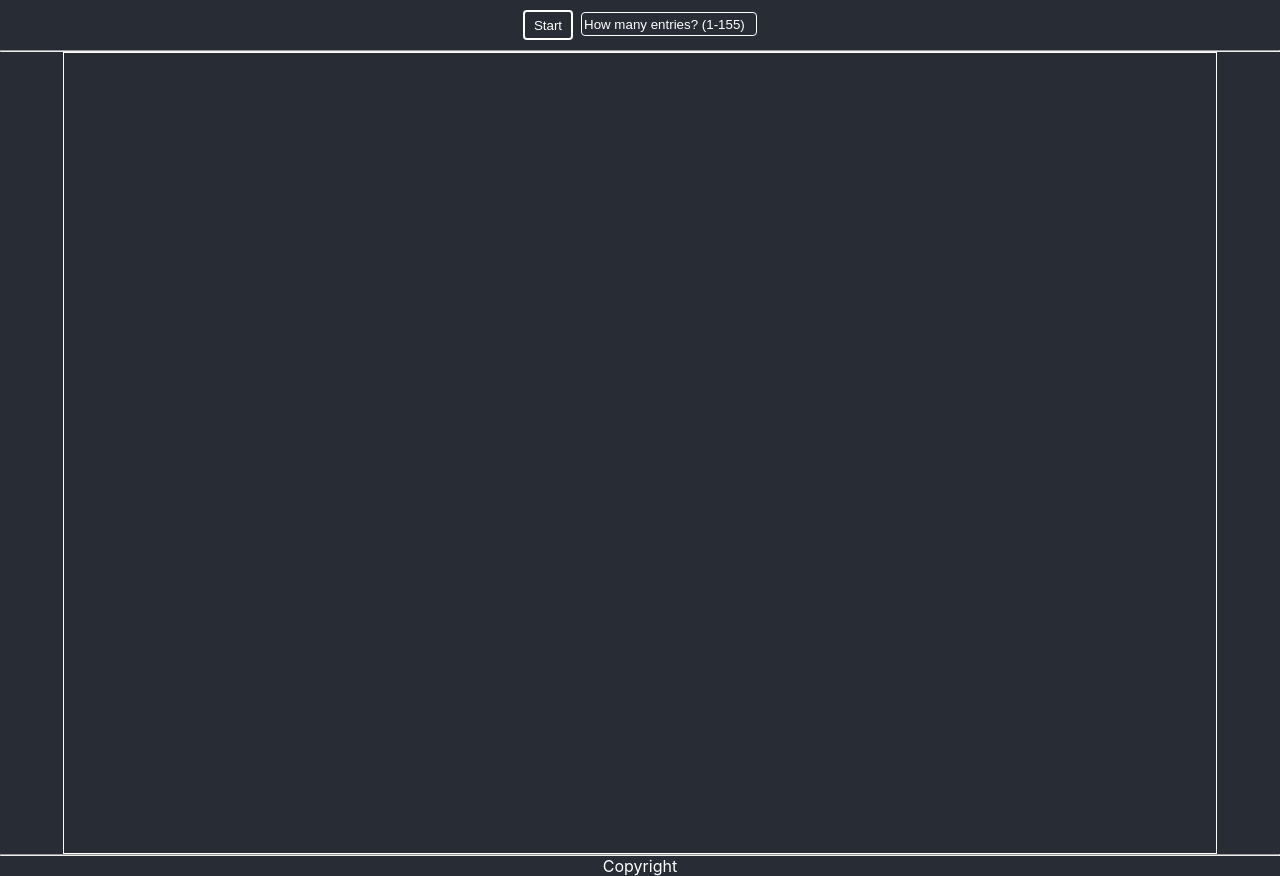
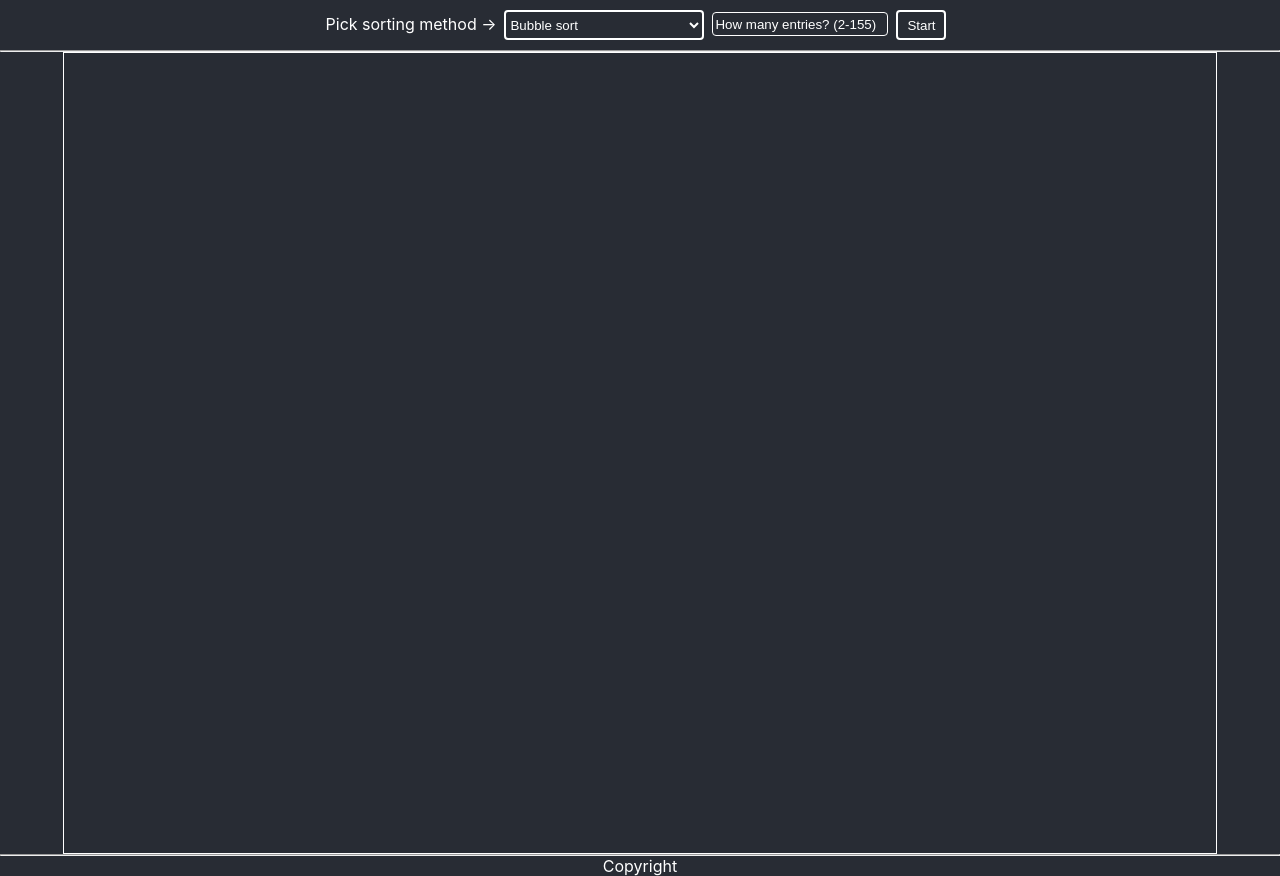
Before and after one commit to pvsem/sortingAlgorithmVisualization, a React (Create React App) app: page / in a window 1280 px wide. Built offline with nearby package versions, Linux system fonts and the light colour scheme.

Commit message:
add sorting by different algorithms

```diff
--- a/src/App.css
+++ b/src/App.css
@@ -90,6 +90,7 @@ input{
   border: 1px solid white;
   line-height: 18px;
   min-width: 170px;
+  margin-right: 8px;
 }
 input::placeholder{
   color:white;
@@ -103,3 +104,28 @@ input::-webkit-inner-spin-button {
     -webkit-appearance: none;
     margin: 0;
 }
+select{
+  width: 200px;
+  height: 30px;
+  margin-right: 8px;
+  border: solid 2px white;
+  border-radius: 4px;
+  margin-top: 10px;
+  color:white;
+  background: transparent;
+  margin-left: 8px;
+}
+select:hover{
+  cursor: pointer;
+}
+select::placeholder{
+  color:white;
+  line-height: 18px;
+}
+select:focus{
+  outline: none;
+}
+label{
+  color:white;
+
+}
--- a/src/App.jsx
+++ b/src/App.jsx
@@ -3,7 +3,7 @@ import "./App.css";
 import { Header } from "./Header";
 import { Main } from "./Main";
 import { Footer } from "./Footer";
-import {bubbleSort} from './utils'
+import * as sortMethods from "./utils";
 
 function randomInteger(min, max) {
   let rand = min - 0.5 + Math.random() * (max - min + 1);
@@ -12,34 +12,46 @@ function randomInteger(min, max) {
 
 export class App extends React.Component {
   state = {
-    entries: null,
+    entries: '',
     entriesArr: [],
+    sortMethod: "bubbleSort",
   };
 
   handleEntriesChange = (e) => {
-    this.setState({ entries: Number(e.target.value) });
+	const entries = e.target.value ? Number(e.target.value) : ''
+    this.setState({ entries });
   };
 
   handleStartClick = (e) => {
-    e.preventDefault();
+	e.preventDefault();
+	if(this.state.entries < 2 || this.state.entries > 155){
+		alert('Value should be in 2-155 range!')
+		return;
+	}
     const entriesArr = Array.from({ length: this.state.entries }).map(() => ({
       value: randomInteger(1, 800),
       isActive: false,
     }));
-    this.setState({ entriesArr });
+	this.setState({ entriesArr });
   };
 
   handleSortClick = (e) => {
     e.preventDefault();
     this.setState((state) => ({
-      entriesArr: state.entriesArr.concat().sort((a, b) => a.value - b.value),
+      entriesArr: sortMethods[state.sortMethod](state.entriesArr.concat()),
     }));
   };
+
+  handleSortChange = (e) => {
+	  this.setState({sortMethod: e.target.value})
+  }
 
   render() {
     return (
       <div className="App">
         <Header
+		  sortMethod={this.state.sortMethod}
+		  onSortMethodChange={this.handleSortChange}
           entries={this.state.entries}
           onEntriesChange={this.handleEntriesChange}
           onStartClick={this.handleStartClick}
--- a/src/Header.jsx
+++ b/src/Header.jsx
@@ -1,18 +1,25 @@
 import React from "react";
-import { Button } from "./components";
-import { NumberInput } from "./components";
+import { Button, NumberInput, Select } from "./components";
 
 export class Header extends React.Component {
   render() {
     return (
       <React.Fragment>
         <header>
-          <Button onClick={this.props.onStartClick} label="Start" />
+          <label>
+            {" "}
+            Pick sorting method -&gt;
+            <Select
+              value={this.props.sortMethod}
+              onChange={this.props.onSortMethodChange}
+            />
+          </label>
           <NumberInput
-            placeholder="How many entries? (1-155)"
+            placeholder="How many entries? (2-155)"
             value={this.props.entries}
             onChange={this.props.onEntriesChange}
           />
+          <Button onClick={this.props.onStartClick} label="Start" />
         </header>
         <hr></hr>
       </React.Fragment>
--- a/src/components/index.js
+++ b/src/components/index.js
@@ -1,3 +1,4 @@
 export {Button} from './button'
 export {NumberInput} from './number-input'
 export {Unit} from './unit'
+export {Select} from './select'
--- /dev/null
+++ b/src/components/select/Select.jsx
@@ -0,0 +1,16 @@
+import React from "react";
+
+export class Select extends React.Component {
+  render() {
+    return (
+      <select value={this.props.value} onChange={this.props.onChange}>
+        <option value="bubbleSort">Bubble sort</option>
+        <option value="insertionSort">Insertion sort</option>
+        <option value="selectionSort">Selection sort</option>
+        <option value="heapSort">Heap sort</option>
+        <option value="mergeSort">Merge sort</option>
+        <option value="quickSort">Quick sort</option>
+      </select>
+    );
+  }
+}
--- /dev/null
+++ b/src/components/select/index.js
@@ -0,0 +1 @@
+export {Select} from './Select'
--- a/src/utils/utils.js
+++ b/src/utils/utils.js
@@ -7,8 +7,8 @@ export function bubbleSort(arr) {
   for (let i = 0; i < length; i++) {
     //isSorted = true;
     for (let j = 0; j < length - i - 1; j++) {
-      if (arr[j] > arr[j + 1]) {
-        swap(arr,j,j+1)
+      if (arr[j].value > arr[j + 1].value) {
+        swap(arr, j, j + 1);
         //isSorted = false;
       }
       //if(isSorted) return;
@@ -23,11 +23,11 @@ export function bubbleSort(arr) {
 3: If the key element is smaller than its predecessor, compare it to the elements before.
 Move the greater elements one position up to make space for the swapped element. */
 export function insertionSort(arr) {
-	for(let i=1;i<arr.length;i++){
-		let j=i
-		while(j > 0 && arr[j-1]>arr[j]){
-			swap(arr,j,j-1)
-			j=j-1
+  for (let i = 1; i < arr.length; i++) {
+    let j = i;
+    while (j > 0 && arr[j - 1].value > arr[j].value) {
+      swap(arr, j, j - 1);
+      j = j - 1;
     }
   }
   return arr;
@@ -43,16 +43,15 @@ in the unsorted sublist, exchanging (swapping) it with the leftmost unsorted ele
 /* iMin - current minimum (index of a current minimum item to be precise)
 i - current item (index of a current item) */
 export function selectionSort(arr) {
-	const len = arr.length
-	for(let j=0;j<len-1;j++){
+  const length = arr.length;
+  for (let j = 0; j < length - 1; j++) {
     let iMin = j;
 
-		for(let i = j+1;i< len; i++){
-			if(arr[i]<arr[iMin])
-			iMin = i;
+    for (let i = j + 1; i < length; i++) {
+      if (arr[i] < arr[iMin]) iMin = i;
     }
-		if(iMin !=j){
-			swap(arr,j,iMin)
+    if (iMin !== j) {
+      swap(arr, j, iMin);
     }
   }
   return arr;
@@ -63,37 +62,38 @@ export function selectionSort(arr) {
 is always greater than its children is called a max-heap.)
 2) Deleting the root element(and put it in last position)
 3) Heapify(fix the max-heap) */
-export function heapSort(arr){
+export function heapSort(arr) {
   let length = arr.length;
-    for(let i=Math.floor(length/2)-1;i>=0;i--){
-        max_heapify(arr,i,length);            //Building max heap
+  for (let i = Math.floor(length / 2) - 1; i >= 0; i--) {
+    max_heapify(arr, i, length); //Building max heap
   }
-    for(let i = length-1;i>=0;i--){
-        swap(arr,0,i);              //Deleting root element
-        max_heapify(arr,0,i);           //Building max heap again
+  for (let i = length - 1; i >= 0; i--) {
+    swap(arr, 0, i); //Deleting root element
+    max_heapify(arr, 0, i); //Building max heap again
   }
   return arr;
 }
 
-function max_heapify(arr,i,length){
-    let left = 2*i;              //Left child index
-    let right = 2*i+1;           //Right child index
+function max_heapify(arr, i, length) {
+  let left = 2 * i; //Left child index
+  let right = 2 * i + 1; //Right child index
   let maximum;
-    if(right<length){                 //Checks if right child exist
-        if(arr[left]>=arr[right]){    //Compares children to find maximum
+  if (right < length) {
+    //Checks if right child exist
+    if (arr[left] >= arr[right]) {
+      //Compares children to find maximum
       maximum = left;
-        }
-        else{
+    } else {
       maximum = right;
     }
-    }
-    else if(left<length){                //Checks if left child exists
+  } else if (left < length) {
+    //Checks if left child exists
     maximum = left;
-    }
-    else return;                    //In case of no children return
-    if(arr[i]<arr[maximum]){            //Checks if the largest child is greater than parent
-        swap(arr,i,maximum);          //If it is then swap both
-        max_heapify(arr,maximum,length);       //max-heapify again
+  } else return; //In case of no children return
+  if (arr[i] < arr[maximum]) {
+    //Checks if the largest child is greater than parent
+    swap(arr, i, maximum); //If it is then swap both
+    max_heapify(arr, maximum, length); //max-heapify again
   }
   return;
 }
@@ -104,7 +104,7 @@ each containing one element (a list of one element is considered sorted).
 2) Repeatedly merge sublists to produce new sorted sublists
 until there is only one sublist remaining. This will be the sorted list. */
 export function mergeSort(arr) {
-  if (arr.length == 1) {
+  if (arr.length === 1) {
     return arr;
   }
   const middle = Math.floor(arr.length / 2);
```
Also changed, not shown: src/Main.jsx (line endings or trailing spaces), 1 other file (tests, documents, lock files or other folders). Lines whose indentation alone changed are shown as unchanged.
